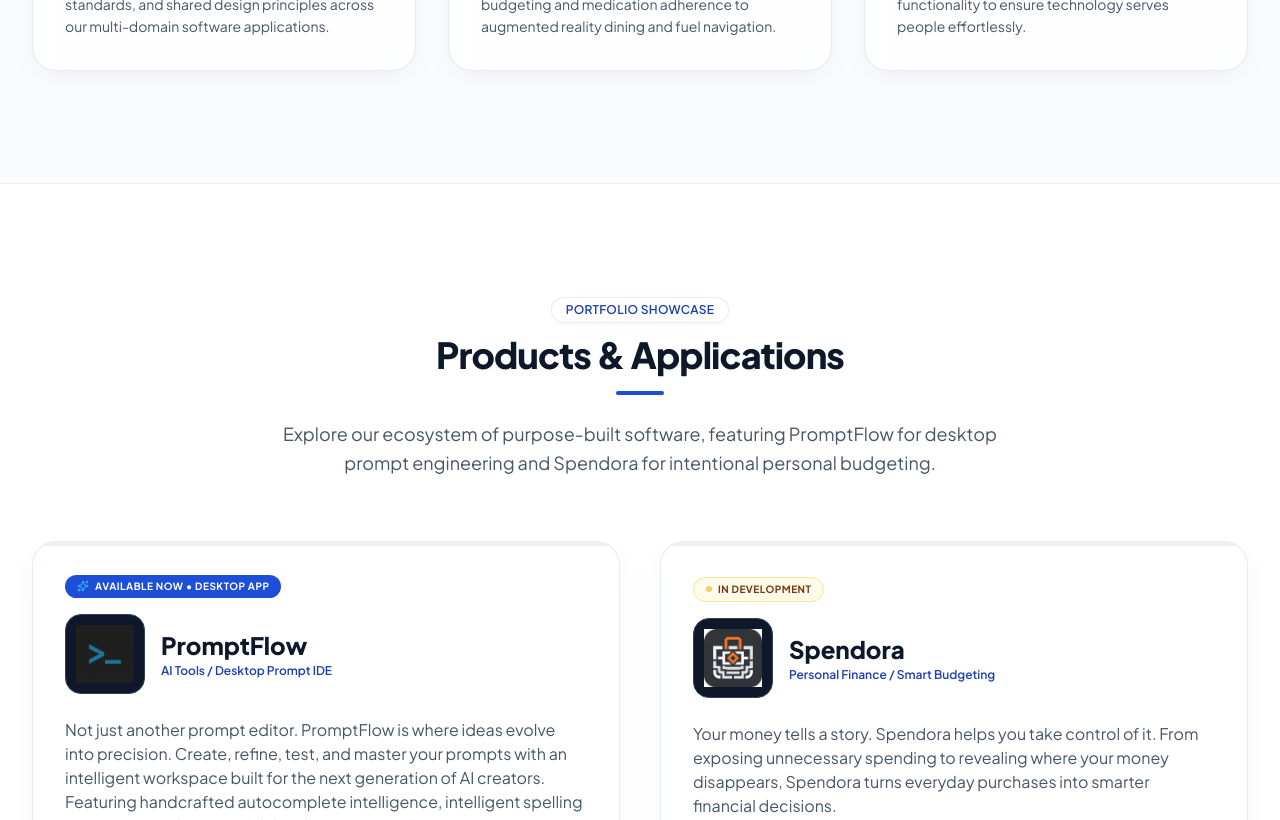
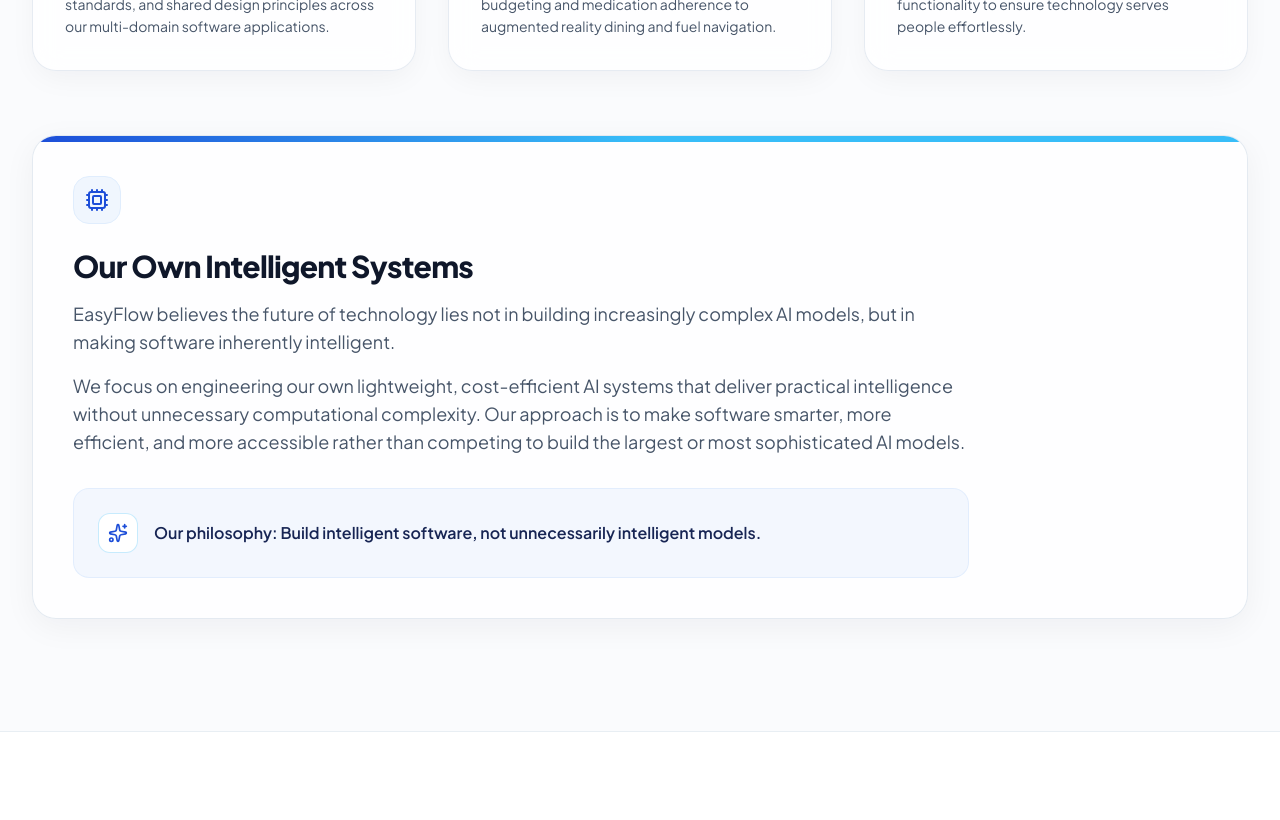
Before and after one commit to forlone970-sys/easyflow-website, a React (Vite) app: page / in a window 1280 px wide. Shown: the part 1980-2800 px from the top of the page. Built offline with nearby package versions, Linux system fonts and the light colour scheme.

Commit message:
Modifying Site's UI

```diff
--- a/src/components/About.tsx
+++ b/src/components/About.tsx
@@ -1,5 +1,5 @@
 import React from 'react';
-import { Target, Users2, Compass } from 'lucide-react';
+import { Target, Users2, Compass, Cpu, Sparkles } from 'lucide-react';
 export const About: React.FC = () => {
 
   return (
@@ -61,6 +61,42 @@ export const About: React.FC = () => {
 
         </div>
 
+        {/* Our Own Intelligent Systems */}
+        <div className="mt-12 sm:mt-16 reveal-on-scroll">
+          <div className="glass-card rounded-3xl p-6 sm:p-8 md:p-10 relative overflow-hidden border border-slate-200/90 shadow-glass">
+            {/* Top brand accent ribbon */}
+            <div className="absolute top-0 left-0 right-0 h-1.5 bg-gradient-to-r from-easyflow-600 via-easyflow-400 to-easyflow-accent" />
+
+            <div className="max-w-4xl">
+              <div className="w-12 h-12 rounded-2xl bg-easyflow-50 border border-easyflow-100 flex items-center justify-center text-easyflow-600 mb-6 shadow-xs">
+                <Cpu className="w-6 h-6" />
+              </div>
+
+              <h3 className="text-2xl sm:text-3xl font-extrabold text-easyflow-navy tracking-tight mb-4">
+                Our Own Intelligent Systems
+              </h3>
+
+              <div className="space-y-4 text-slate-600 text-base sm:text-lg leading-relaxed">
+                <p>
+                  EasyFlow believes the future of technology lies not in building increasingly complex AI models, but in making software inherently intelligent.
+                </p>
+                <p>
+                  We focus on engineering our own lightweight, cost-efficient AI systems that deliver practical intelligence without unnecessary computational complexity. Our approach is to make software smarter, more efficient, and more accessible rather than competing to build the largest or most sophisticated AI models.
+                </p>
+              </div>
+
+              <div className="mt-8 p-5 sm:p-6 rounded-2xl bg-easyflow-50/80 border border-easyflow-100/90 flex items-start sm:items-center gap-3.5 sm:gap-4">
+                <div className="w-10 h-10 rounded-xl bg-white border border-easyflow-200/80 flex items-center justify-center text-easyflow-600 shrink-0 shadow-2xs">
+                  <Sparkles className="w-5 h-5 text-easyflow-600" />
+                </div>
+                <p className="text-sm sm:text-base font-semibold text-easyflow-900 leading-snug">
+                  Our philosophy: Build intelligent software, not unnecessarily intelligent models.
+                </p>
+              </div>
+            </div>
+          </div>
+        </div>
+
       </div>
     </section>
   );
--- a/src/components/Footer.tsx
+++ b/src/components/Footer.tsx
@@ -45,7 +45,7 @@ export const Footer: React.FC<FooterProps> = ({ basePath = './', isSubPage = fal
             </div>
 
             <p className="text-slate-400 text-sm leading-relaxed max-w-md">
-              EasyFlow is a technology startup dedicated to engineering practical digital products and intuitive software experiences that simplify everyday life.
+              EasyFlow is a technology startup dedicated to engineering intelligent, practical digital products through lightweight, cost-efficient AI and intuitive software experiences. We focus on making software inherently smarter, more efficient, and accessible without unnecessary technological complexity.
             </p>
           </div>
 
@@ -161,7 +161,7 @@ export const Footer: React.FC<FooterProps> = ({ basePath = './', isSubPage = fal
         {/* Bottom bar */}
         <div className="pt-8 flex flex-col sm:flex-row items-center justify-between gap-4 text-xs text-slate-400">
           <div>
-            &copy; {currentYear} EasyFlow. All rights reserved.
+            &copy; {currentYear} EasyFlowco. All rights reserved.
           </div>
           <div className="flex items-center gap-1.5 text-slate-400">
             <span>Built with purpose & precision</span>
```
